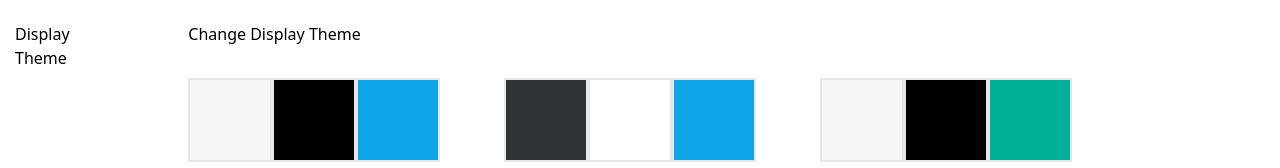
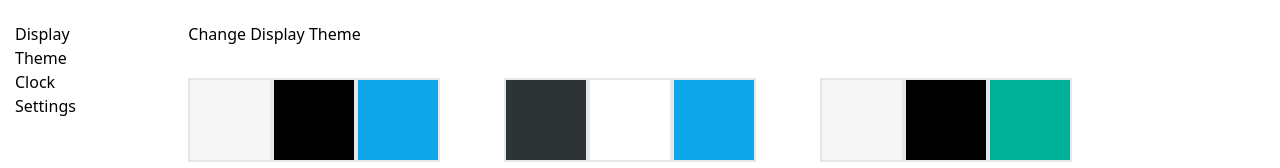
Before and after one commit to jordanopensource/start-web, a Next.js app: page /settings in a window 1280 px wide. Shown: the part 138-306 px from the top of the page. Built offline with nearby package versions, Linux system fonts and the light colour scheme.

Commit message:
Update setting page and nav reflected the clock component on the page

```diff
--- a/components/Layout/SettingsNav.jsx
+++ b/components/Layout/SettingsNav.jsx
@@ -2,13 +2,13 @@ import React from 'react';
 
 const SettingsNav = (props) => {
   const listItems = [
-    // {
-    //   name: 'Display Name',
-    //   id: 'display-name',
-    // },
     {
       name: 'Display Theme',
       id: 'display-theme',
+    },
+    {
+      name: 'Clock Settings',
+      id: 'display-clock',
     },
   ];
   return (
--- a/pages/settings.jsx
+++ b/pages/settings.jsx
@@ -1,7 +1,7 @@
 import React, { useState } from 'react';
 import Link from 'next/link';
 import SettingsNav from '../components/Layout/SettingsNav';
-// import DisplayName from '../components/AppConfig/DisplayName';
+import DisplayClock from '../components/AppConfig/DisplayClock';
 import DisplayTheme from '../components/AppConfig/DisplayTheme';
 
 const Settings = () => {
@@ -29,8 +29,8 @@ export default Settings;
 
 const renderComponents = (active) => {
   switch (active) {
-    // case 'display-name':
-    //   return <DisplayName />;
+    case 'display-clock':
+      return <DisplayClock />;
     case 'display-theme':
       return <DisplayTheme />;
     default:
```
